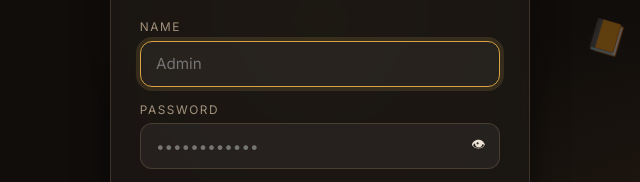
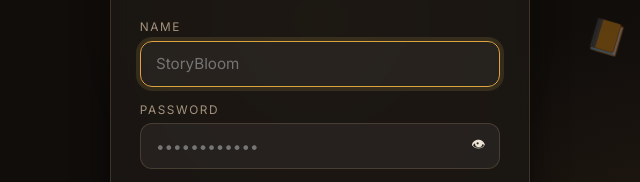
Before and after one commit to Kingori-software/novelvault, a plain HTML site: page index.html in a window 1280 px wide. Shown: the part 380-562 px from the top of the page, 320-960 px from the left. Drawn offline with nearby package versions, Linux system fonts and the light colour scheme; a web font is replaced by a local one.

Commit message:
Update index.html

```diff
--- a/index.html
+++ b/index.html
@@ -71,7 +71,7 @@
 
     <label class="field">
       <span>Name</span>
-       <input type="text" id="loginName" placeholder="Admin" autocomplete="username" />
+       <input type="text" id="loginName" placeholder="StoryBloom" autocomplete="username" />
     </label>
 
     <label class="field">
```
